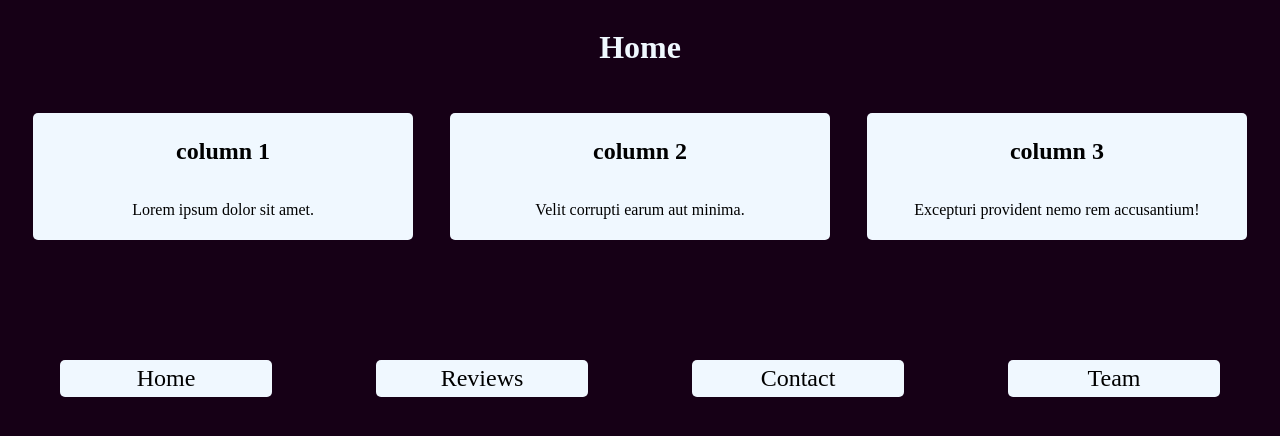
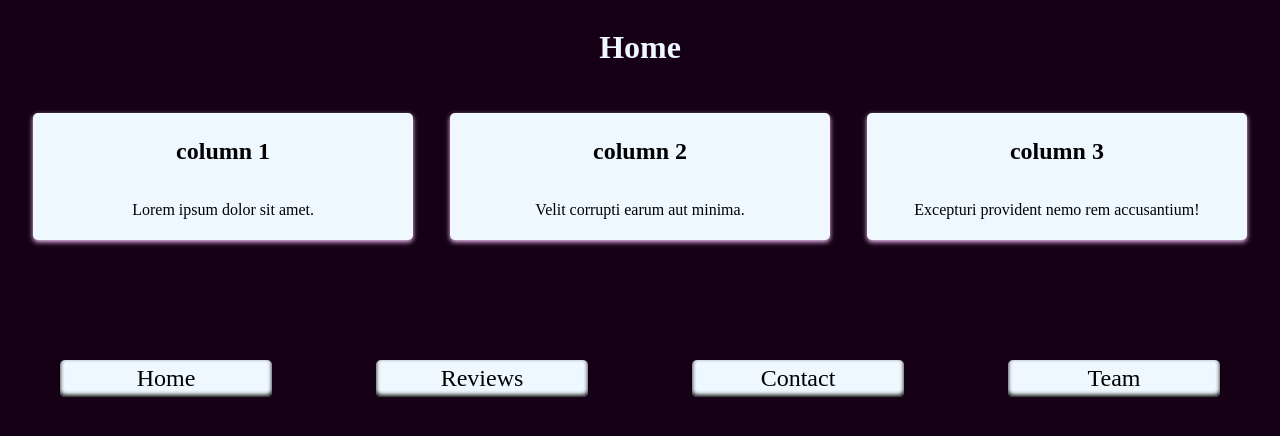
Before and after one commit to Clement-Lemiere/exo-git-solo-basic, a plain HTML site: page index.html in a window 1280 px wide. Drawn offline with Linux system fonts and the light colour scheme.

Commit message:
6th commit:     Add box-shadow on divs

```diff
--- a/main.css
+++ b/main.css
@@ -22,6 +22,7 @@ div{
     background-color: aliceblue;
     border: rgb(22, 0, 22);
     border-radius: 5px;
+    box-shadow: 0 2px 5px rgb(245, 195, 250);
     display: flex;
     align-items: center;
     flex-direction: column;
@@ -38,5 +39,6 @@ footer{
     >div{
         width: 16%;
         font-size: 24px;
+        box-shadow: inset 0 -2px 4px;
     }
 }
```
